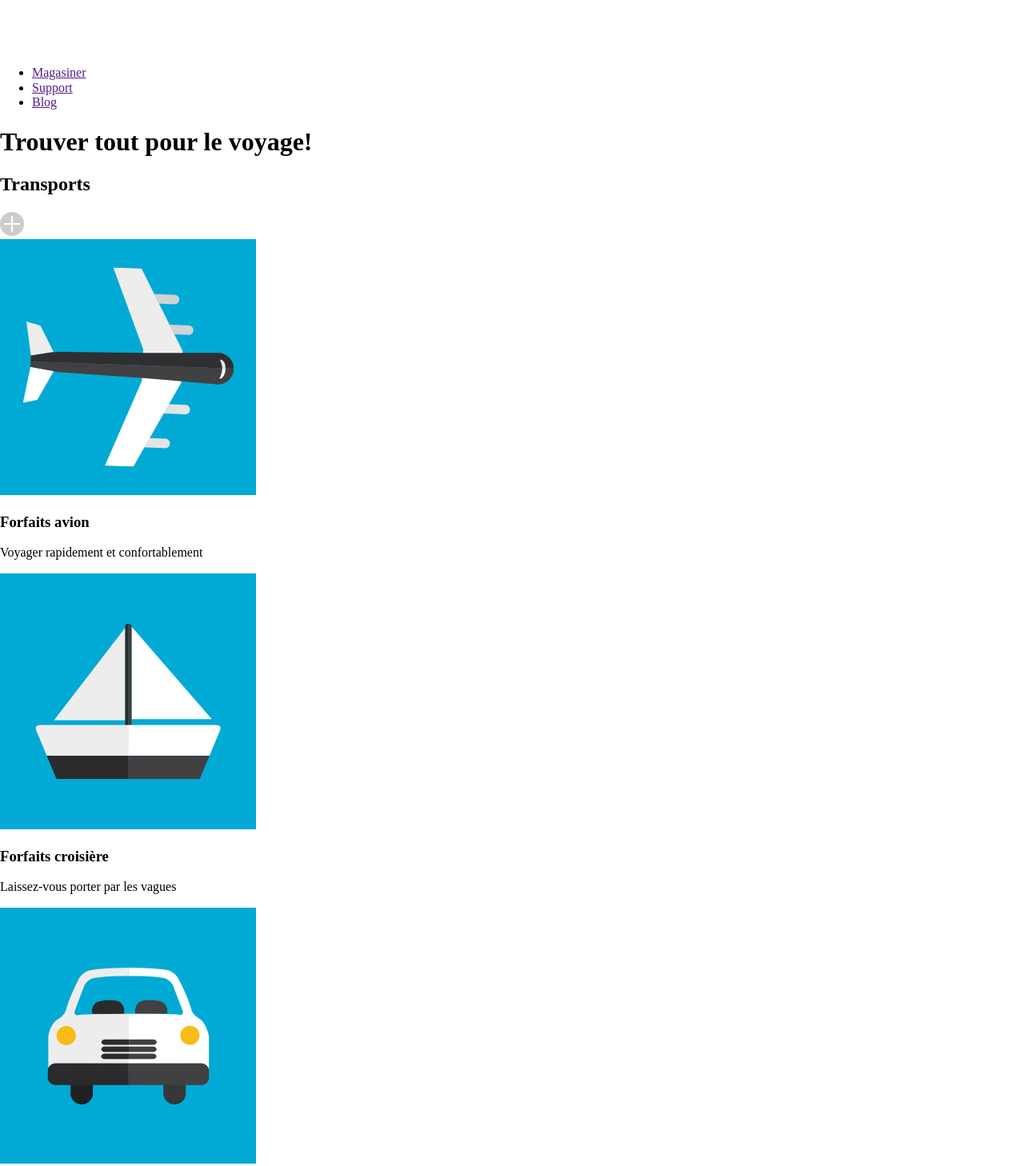
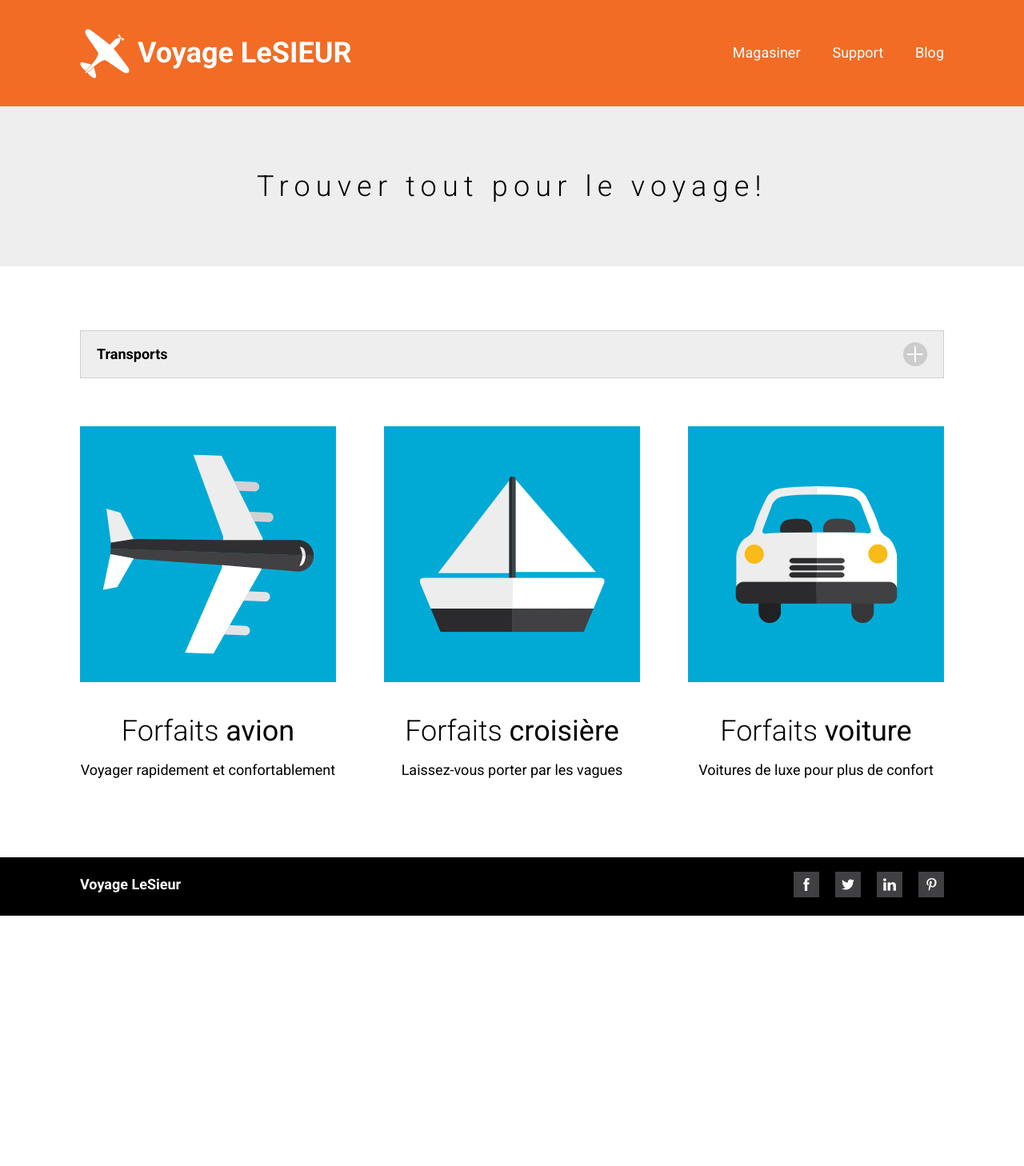
Before and after one commit to alexandrelajoie1/site1_voyagelesieur, a plain HTML site: page index.html in a window 1280 px wide. Shown: the top 1458 px of the page at 80% size. After the commit the page ends 1145 px from the top, so only its background shows below. Drawn offline with Linux system fonts and the light colour scheme.

Commit message:
fait le css

```diff
--- a/css/styles.css
+++ b/css/styles.css
@@ -0,0 +1,198 @@
+/*------------------------------------------------------
+BASE
+--------------------------------------------------------*/
+
+
+html{
+    box-sizing: border-box;
+}
+
+*,*::before,*::after{
+    box-sizing:inherit;
+}
+
+/*------------------------------------------------------
+ÉLÉMENTS
+--------------------------------------------------------*/
+
+body{
+    margin: 0;
+    padding: 0;
+
+    font-family: "Roboto", serif;
+
+    font-size: 18px;
+}
+
+a{
+    text-decoration: none;
+}
+
+.wrapper{
+    max-width: 1080px;
+    margin: 0 auto;
+}
+
+
+/*------------------------------------------------------
+COMPONENTS
+--------------------------------------------------------*/
+
+/*header*/
+header{
+    background-color: #f26C25;
+    padding-top: 10px;
+    padding-bottom: 10px;
+}
+
+header .wrapper{
+    display: flex;
+    justify-content: space-between;
+    align-items: center;
+}
+
+header .logo{
+    display: flex;
+    align-items: center;
+    gap: 10px;
+}
+
+header p{
+    font-size: 36px;
+    font-weight: bold;
+    color: white;
+}
+
+header ul{
+    display: flex;
+    gap: 40px;
+    list-style-type: none;
+}
+
+header a{
+    color: white;
+}
+
+header nav a:hover{
+    text-decoration: underline;
+}
+
+/*banniere*/
+.banniere{
+    background-color: #eeeeee;
+}
+
+.banniere .wrapper{
+    height: 200px;
+    display: flex;
+    justify-content: center;
+    align-items: center;
+}
+
+.banniere h1{
+    font-size: 36px;
+    text-align: center;
+    font-weight: 300;
+    letter-spacing: 7.2px;
+}
+
+/*transport*/
+.titre-section{
+    display: flex;
+    justify-content: space-between;
+    align-items: center;
+
+    height: 60px;
+
+    background-color: #eeeeee;
+
+    border: solid 1px #d0d0d0;
+
+    margin-top: 80px;
+    margin-bottom: 60px;
+
+    padding-left: 20px;
+    padding-right: 20px;
+}
+
+.titre-section h2{
+    font-size: 18px;
+    font-weight: 700;
+}
+
+.conteneur-transport{
+    display: grid;
+    grid-template-columns: 1fr 1fr 1fr;
+    gap: 60px;
+    margin-bottom: 80px;
+}
+
+h3{
+    font-size: 36px;
+    font-weight: 300;
+    text-align: center;
+
+    margin-bottom: 0;
+}
+
+article p{
+    text-align: center;
+}
+
+/*footer*/
+footer{
+    background-color: black;
+}
+
+h4{
+    color: white;
+}
+footer a{
+    display: inline-block;
+    width: 32px;
+    height: 32px;
+}
+
+.facebook a{
+    background-image: url(../images/facebook-nb1.jpg);
+}
+
+.facebook a:hover{
+    background-image: url(../images/facebook-survol1.jpg);
+}
+
+.twitter a{
+    background-image: url(../images/twitter-nb1.jpg);
+}
+
+.twitter a:hover{
+    background-image: url(../images/twitter-survol1.jpg);
+}
+
+.linkedin a{
+    background-image: url(../images/linkedin-nb1.jpg);
+}
+
+.linkedin a:hover{
+    background-image: url(../images/linkedin-survol1.jpg);
+}
+
+.pinterest a{
+    background-image: url(../images/pinterest-nb1.jpg);
+}
+
+.pinterest a:hover{
+    background-image: url(../images/pinterest-survol1.jpg);
+}
+
+footer ul{
+    display: flex;
+    gap: 20px;
+
+    list-style-type: none;
+}
+
+footer .wrapper{
+    display: flex;
+    justify-content: space-between;
+}
--- a/index.html
+++ b/index.html
@@ -20,6 +20,7 @@
         <div class="wrapper">
             <a class="logo" href="index.html" >
                 <img src="images/logo1.png" alt="logo voyage lesieur">
+                <p>Voyage LeSIEUR</p>
             </a>
 
             <nav>
@@ -52,11 +53,13 @@
                     <h3>Forfaits <strong>avion</strong></h3>
                     <p>Voyager rapidement et confortablement</p>
                 </article>
+
                 <article>
                     <img src="images/bateau1.jpg" alt="forfait croisière">
                     <h3>Forfaits <strong>croisière</strong></h3>
                     <p>Laissez-vous porter par les vagues</p>
                 </article>
+
                 <article>
                     <img src="images/auto1.jpg" alt="forfait voiture">
                     <h3>Forfaits <strong>voiture</strong></h3>
```
